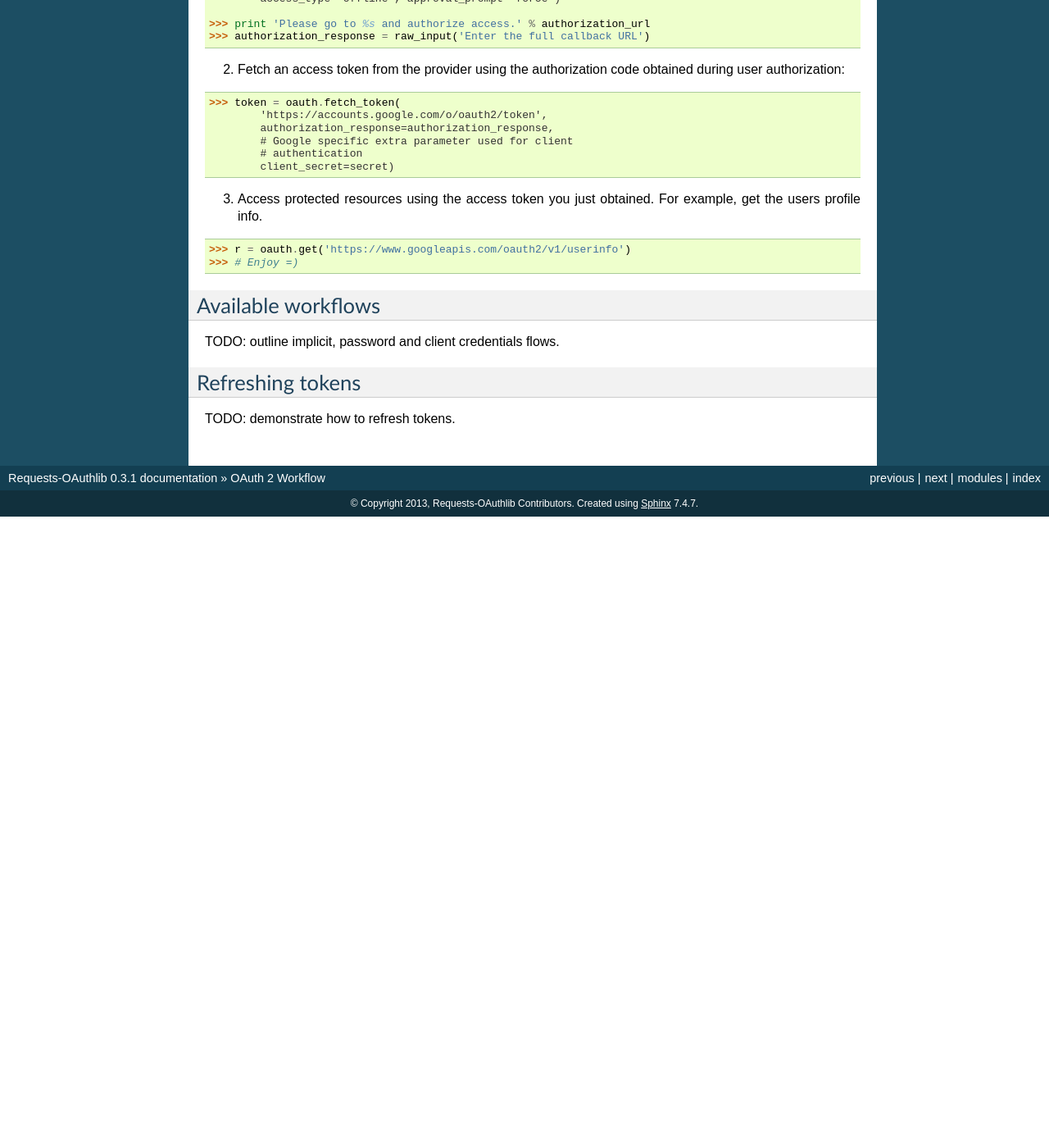
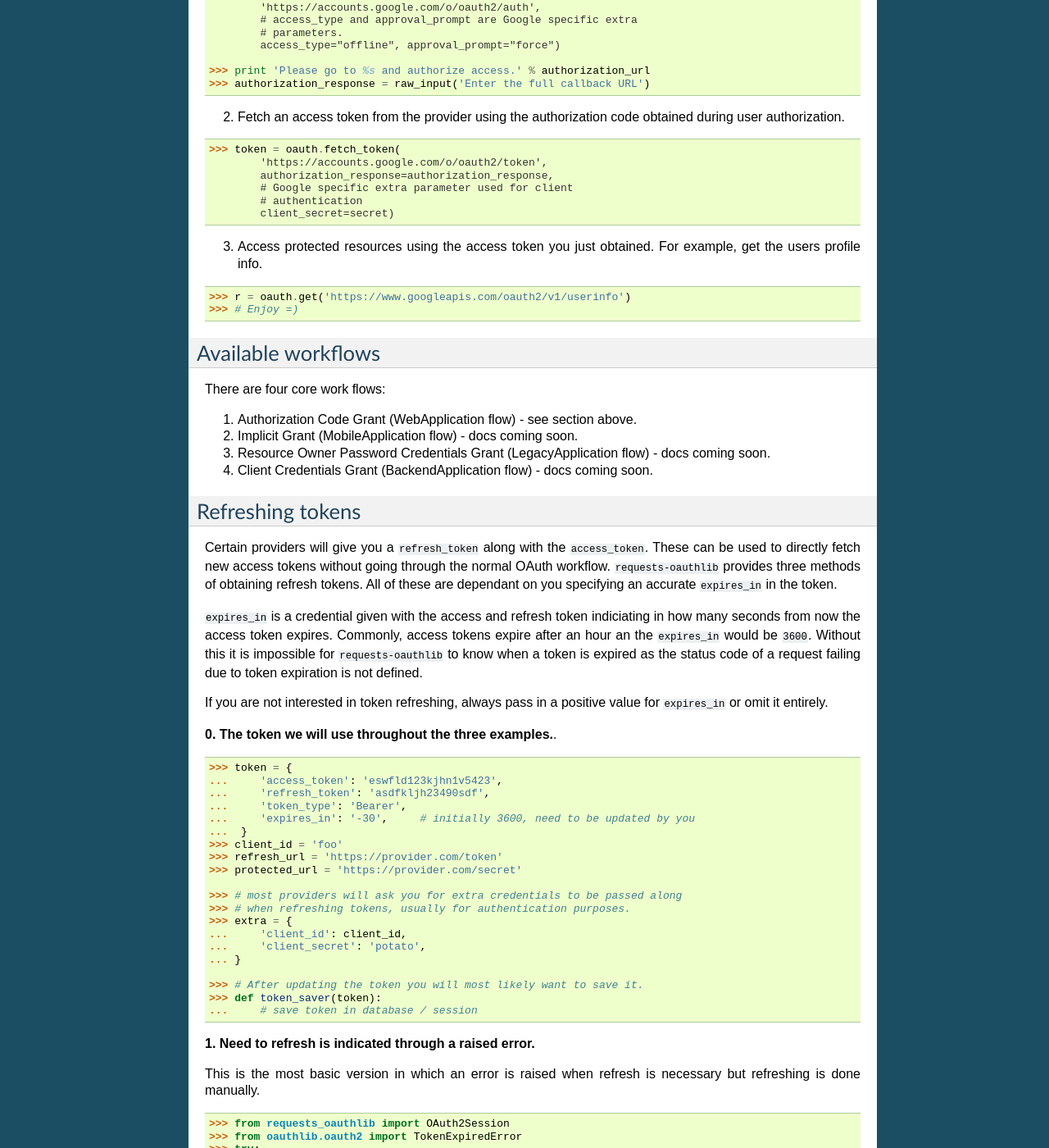
Before and after one commit to requests/requests-oauthlib, a Sphinx documentation site: the page built from docs/oauth2_workflow.rst, in a window 1280 px wide and 1400 px high, scrolled down 504 px. Shown: the whole window at 82% size. Built offline with Sphinx 7.4.7, drawn with Linux system fonts in a browser that asks for light colours; before the commit the page ends 1134 px from its top, so only the background shows below that; some of the changed text lies outside the part shown.

Commit message:
Refreshing tokens + other flows coming soon.

```diff
--- a/docs/oauth2_workflow.rst
+++ b/docs/oauth2_workflow.rst
@@ -1,5 +1,9 @@
 OAuth 2 Workflow
 ================
+
+The steps below outline how to use the default WebApplication flow to
+obtain an access token and fetch a protected resource. In this example
+the provider is Google and the procted resource the user profile.
 
 0. Obtaining credentials from your OAuth provider manually. You will need
    at minimum a ``client_id`` but likely also a ``client_secret``. During
@@ -36,7 +40,7 @@ OAuth 2 Workflow
     >>> authorization_response = raw_input('Enter the full callback URL')
 
 2. Fetch an access token from the provider using the authorization code
-   obtained during user authorization:
+   obtained during user authorization.
 
 .. code-block:: pycon
 
@@ -59,9 +63,100 @@ OAuth 2 Workflow
 Available workflows
 -------------------
 
-TODO: outline implicit, password and client credentials flows.
+There are four core work flows:
+
+1. Authorization Code Grant (WebApplication flow) - see section above.
+2. Implicit Grant (MobileApplication flow) - docs coming soon.
+3. Resource Owner Password Credentials Grant (LegacyApplication flow) - docs coming soon.
+4. Client Credentials Grant (BackendApplication flow) - docs coming soon.
 
 Refreshing tokens
 -----------------
 
-TODO: demonstrate how to refresh tokens.
+Certain providers will give you a ``refresh_token`` along with the
+``access_token``. These can be used to directly fetch new access tokens without
+going through the normal OAuth workflow. ``requests-oauthlib`` provides three
+methods of obtaining refresh tokens. All of these are dependant on you
+specifying an accurate ``expires_in`` in the token.
+
+``expires_in`` is a credential given with the access and refresh token
+indiciating in how many seconds from now the access token expires. Commonly,
+access tokens expire after an hour an the ``expires_in`` would be ``3600``.
+Without this it is impossible for ``requests-oauthlib`` to know when a token
+is expired as the status code of a request failing due to token expiration is
+not defined.
+
+If you are not interested in token refreshing, always pass in a positive value
+for ``expires_in`` or omit it entirely.
+
+**0. The token we will use throughout the three examples.**.
+
+.. code-block:: pycon
+
+    >>> token = {
+    ...     'access_token': 'eswfld123kjhn1v5423',
+    ...     'refresh_token': 'asdfkljh23490sdf',
+    ...     'token_type': 'Bearer',
+    ...     'expires_in': '-30',     # initially 3600, need to be updated by you
+    ...  }
+    >>> client_id = 'foo'
+    >>> refresh_url = 'https://provider.com/token'
+    >>> protected_url = 'https://provider.com/secret'
+
+    >>> # most providers will ask you for extra credentials to be passed along
+    >>> # when refreshing tokens, usually for authentication purposes.
+    >>> extra = {
+    ...     'client_id': client_id,
+    ...     'client_secret': 'potato',
+    ... }
+
+    >>> # After updating the token you will most likely want to save it.
+    >>> def token_saver(token):
+    ...     # save token in database / session
+
+**1. Need to refresh is indicated through a raised error.**
+
+This is the most basic version in which an error is raised when refresh
+is necessary but refreshing is done manually.
+
+.. code-block:: pycon
+
+    >>> from requests_oauthlib import OAuth2Session
+    >>> from oauthlib.oauth2 import TokenExpiredError
+    >>> try:
+    ...     client = OAuth2Session(client_id, token=token)
+    ...     r = client.get(protected_url)
+    >>> except TokenExpiredError as e:
+    ...     token = client.refresh_token(refresh_url, **extra)
+    ...     token_saver(token)
+    >>> client = OAuth2Session(client_id, token=token)
+    >>> r = client.get(protected_url)
+
+**2. Automatic refresh is indicated through a raised error.**
+
+This is the, arguably awkward, middle between the basic and convenient refresh
+methods in which a token is automatically refreshed, but saving the new token
+is done manually.
+
+.. code-block:: pycon
+
+    >>> from requests_oauthlib import OAuth2Session, TokenUpdated
+    >>> try:
+    ...     client = OAuth2Session(client_id, token=token,
+    ...             auto_refresh_kwargs=extra, auto_refresh_url=refresh_url)
+    ...     r = client.get(protected_url)
+    >>> except TokenUpdated as e:
+    ...     token_saver(e.token)
+
+**3. (Recommended) Automatic refresh and token update, no errors, no worries.**
+
+The third and recommended method will automatically fetch refresh tokens and
+save them. It requires no exception catching and results in clean code. Remember
+however that you still need to update ``expires_in`` to trigger the refresh.
+
+.. code-block:: pycon
+
+    >>> from requests_oauthlib import OAuth2Session
+    >>> client = OAuth2Session(client_id, token=token, auto_refresh_url=refresh_url,
+    ...     auto_refresh_kwargs=extra, token_updater=token_saver)
+    >>> r = client.get(protected_url)
```
